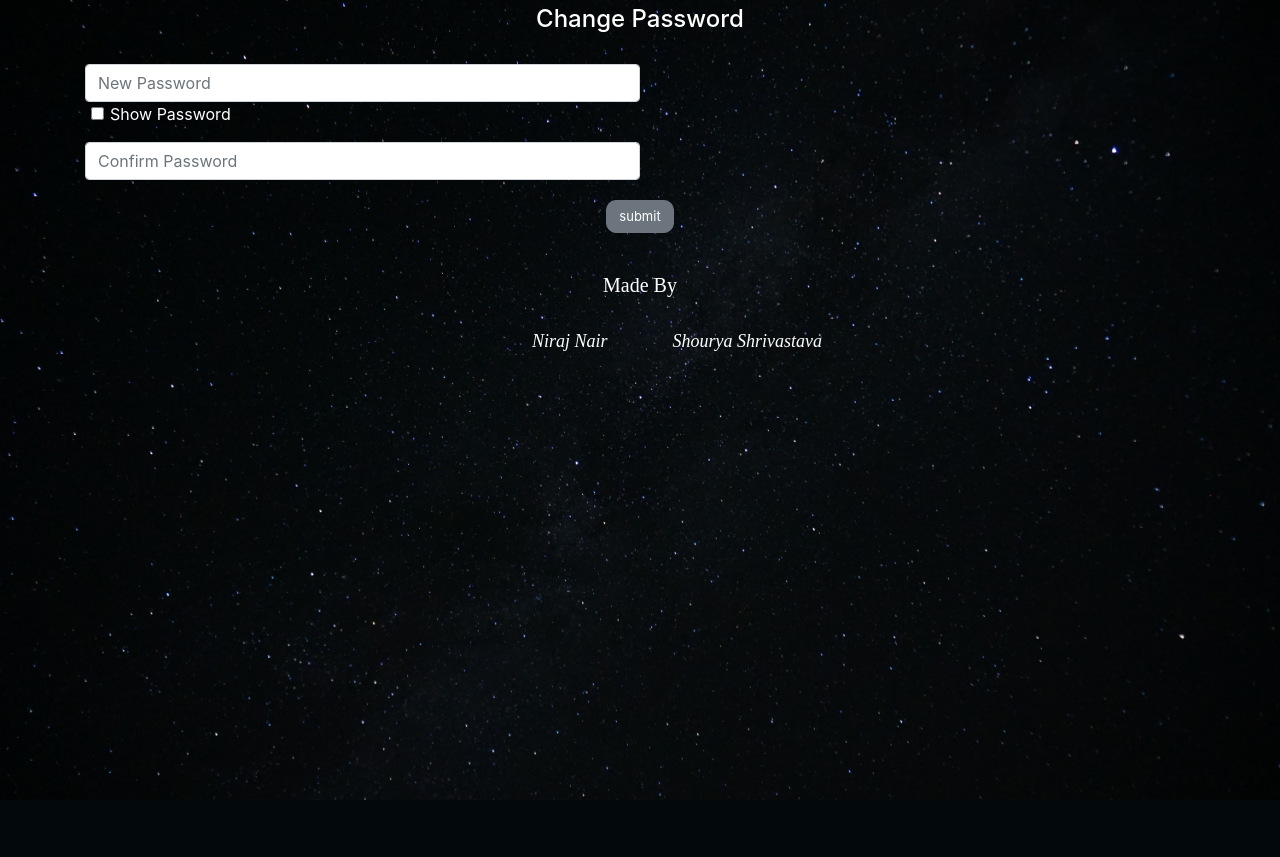
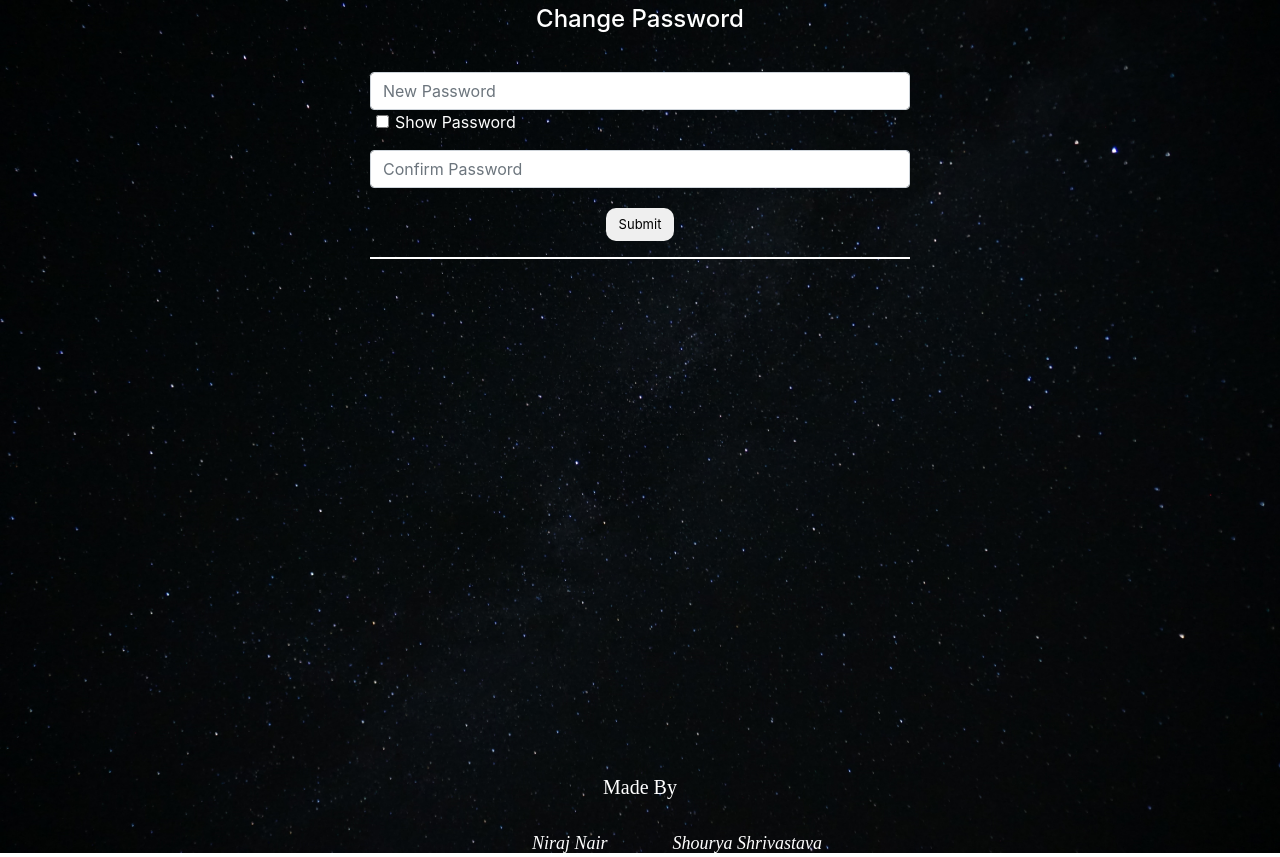
Before and after one commit to Shourya-Shrivastava/Agenda, a PHP site: page /Agenda/resetPassword.php in a window 1280 px wide. Before the commit the page ends 800 px from the top, so only its background shows below. Run offline with PHP 8.4, Linux system fonts and the light colour scheme; some libraries are stand-ins or nearby versions.

Commit message:
Add files via upload

```diff
--- a/resetPassword.php
+++ b/resetPassword.php
@@ -46,7 +46,7 @@ if(isset($_POST['submit'])){
                     <h4>Change Password</h4>
                 </div>
             </header>
-            <div class="confirmForm" style="margin-top: 30px; margin-bottom: 20px;" >
+            <!-- <div class="confirmForm" style="margin-top: 30px; margin-bottom: 20px;">
                 <form method="post" >
                     <?php echo $error;?>
                     <div class="form-group">
@@ -61,9 +61,25 @@ if(isset($_POST['submit'])){
                     </div>
                     <button class="btn btn-secondary" type="submit" name="submit">submit</button>
                 </form>
+            </div> -->
+
+            <div class="row">
+            <div class="col-xl-6 col-lg-7 col-md-8" style="margin: 30px auto;">
+                <form method="post">
+                    <div class="form-group">
+                        <input type="password" class="form-control" id="confirmInput" placeholder="New Password" name="pass1" required>
+                        <input type="checkbox" onclick="myFunction()">Show Password</input>
+                    </div>
+                    <div class="form-group">
+                        <input type="password" class="form-control" id="confirmInput" placeholder="Confirm Password" name="pass2"  required>
+                    </div>
+                    <button type="submit" name="submit" class="btn">Submit</button>
+                </form>
+                <hr style="border: 0.5px white solid">
+
             </div>
-
-            <footer style="background-color: transparent; padding-bottom: 30px;">
+        </div>
+            <footer style="background-color: transparent; padding-top: 450px;">
                 <div class="container" style="text-align: center; padding-top: 20px;">
                     <h5>Made By</h5>
                 </div>
--- a/style.css
+++ b/style.css
@@ -74,9 +74,8 @@ input{
     min-width: 25px;
 }
 
-
 #notIndexBody{
-    height: 100%;
+    height: 100vh;
     animation-name: fading;
     animation-duration: 1s;
     background-image: url("images/background.jpg");
@@ -114,7 +113,7 @@ label {
   }
 
   #confirmInput{
-      width: 50%;
+      width: 100%;
   }
 
 
```
